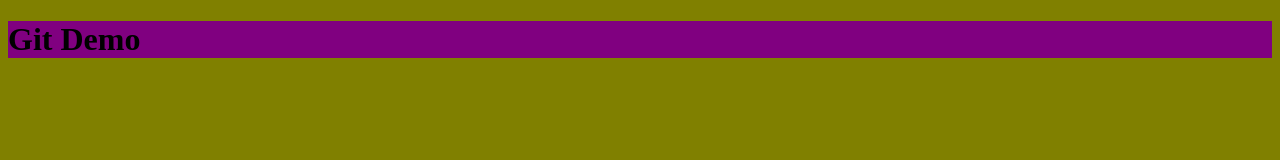
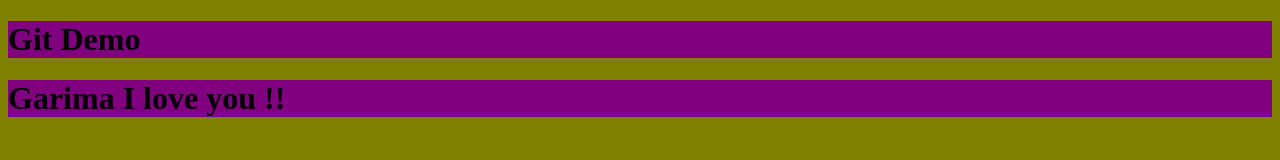
Before and after one commit to Suryansh7531/testing-git, a plain HTML site: page index.html in a window 1280 px wide. Drawn offline with Linux system fonts and the light colour scheme.

Commit message:
someone special

```diff
--- a/index.html
+++ b/index.html
@@ -8,6 +8,7 @@
 </head>
 <body>
     <h1>Git Demo</h1>
+    <h1>Garima I love you !!</h1>
     <script src="app.js"></script>
 </body>
 </html>
```
